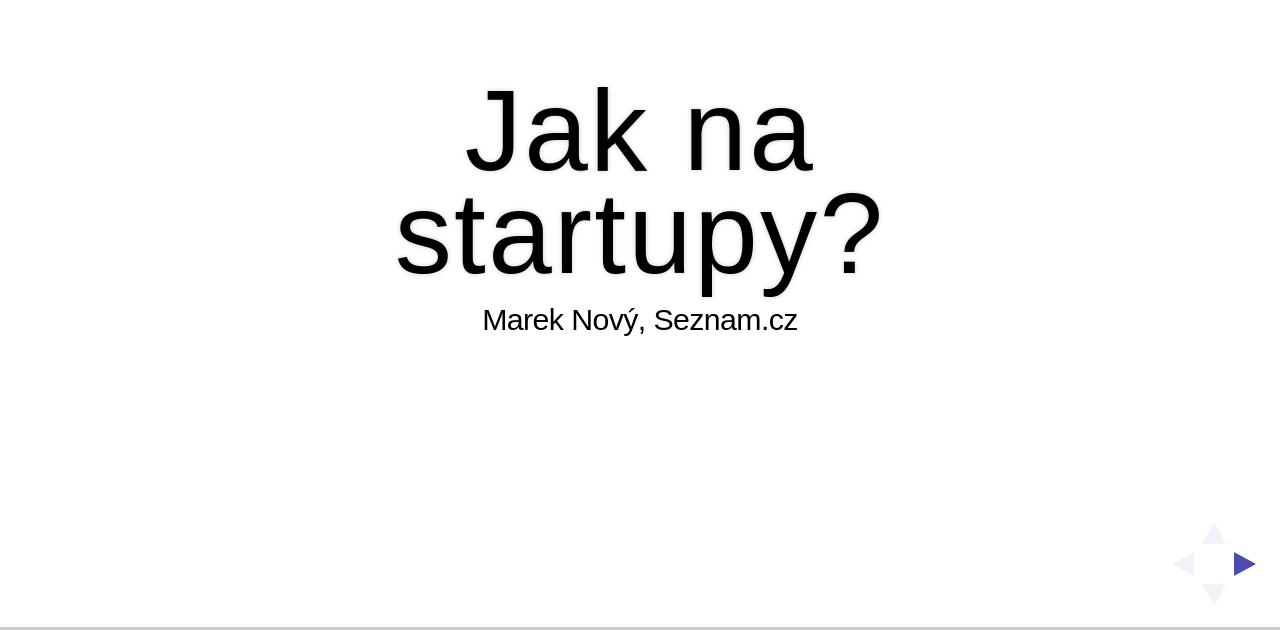
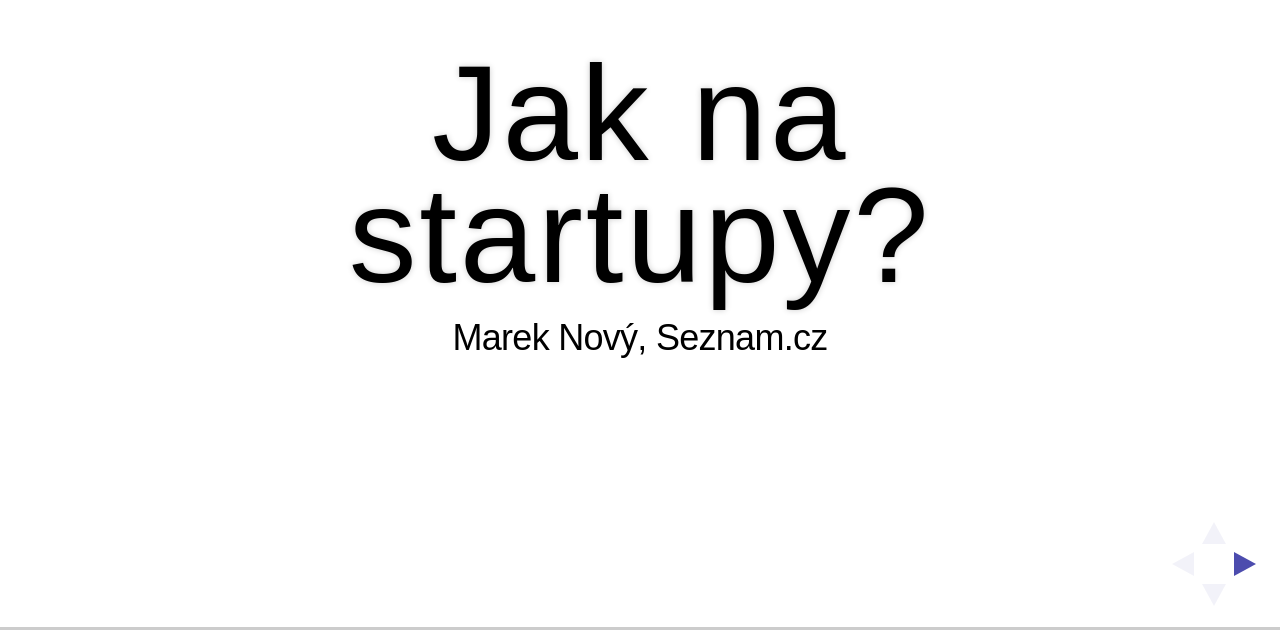
Before and after one commit to mareknovy/mareknovy.github.io, a plain HTML site: page startupy1/index.html in a window 1280 px wide. Shown: the part 170-800 px from the top of the page. Drawn offline with nearby package versions, Linux system fonts and the light colour scheme; no server answers; a web font is replaced by a local one.

Commit message:
border fix

```diff
--- a/startupy1/index.html
+++ b/startupy1/index.html
@@ -311,8 +311,8 @@
 				history: true,
 				center: true,
                 margin: 0.2,
-				width: 900,
-				height: 760,
+				width: 800,
+				height: 600,
 				theme: Reveal.getQueryHash().theme, // available themes are in /css/theme
 				transition: Reveal.getQueryHash().transition || 'default', // default/cube/page/concave/zoom/linear/fade/none
 
```
